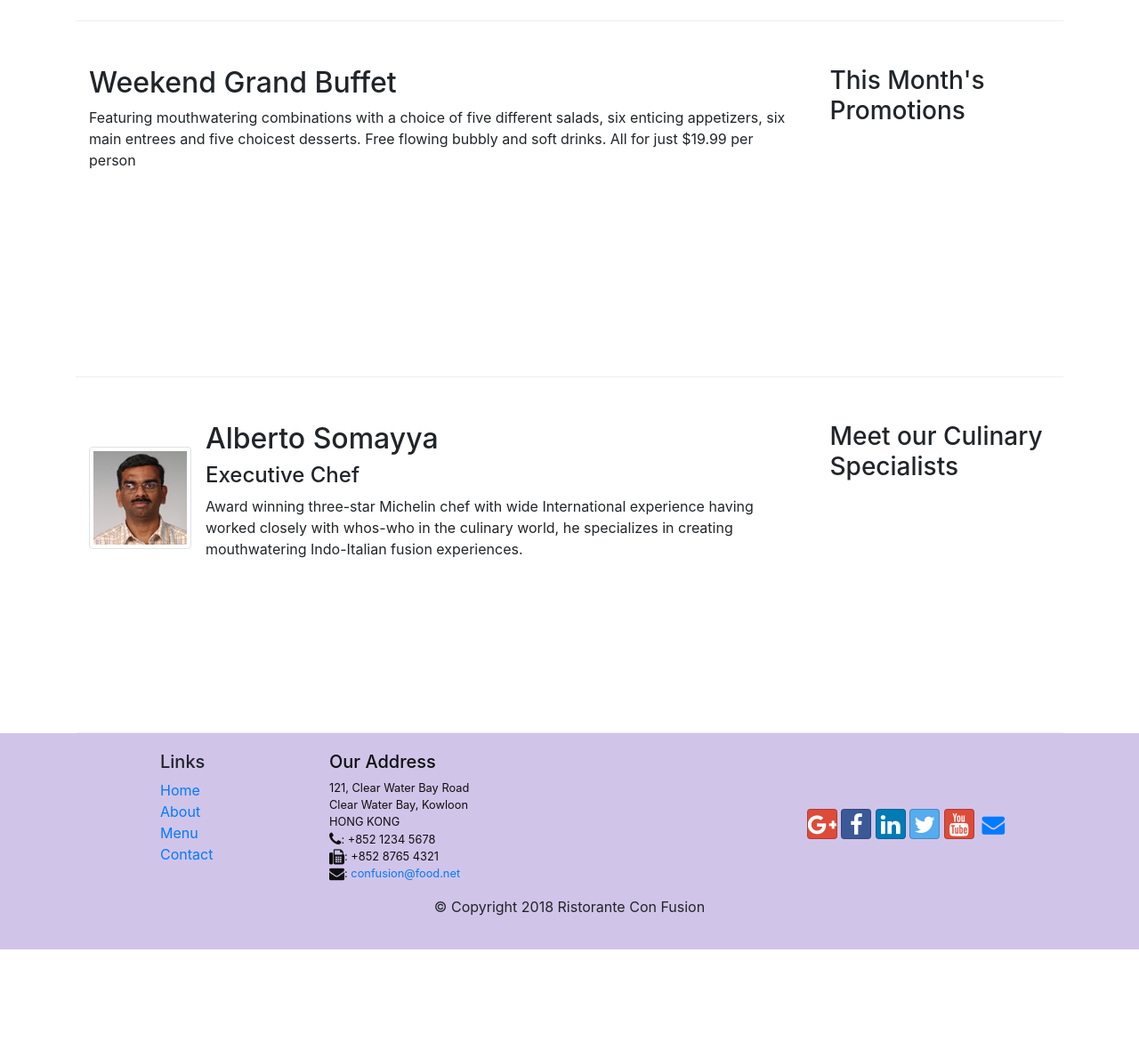
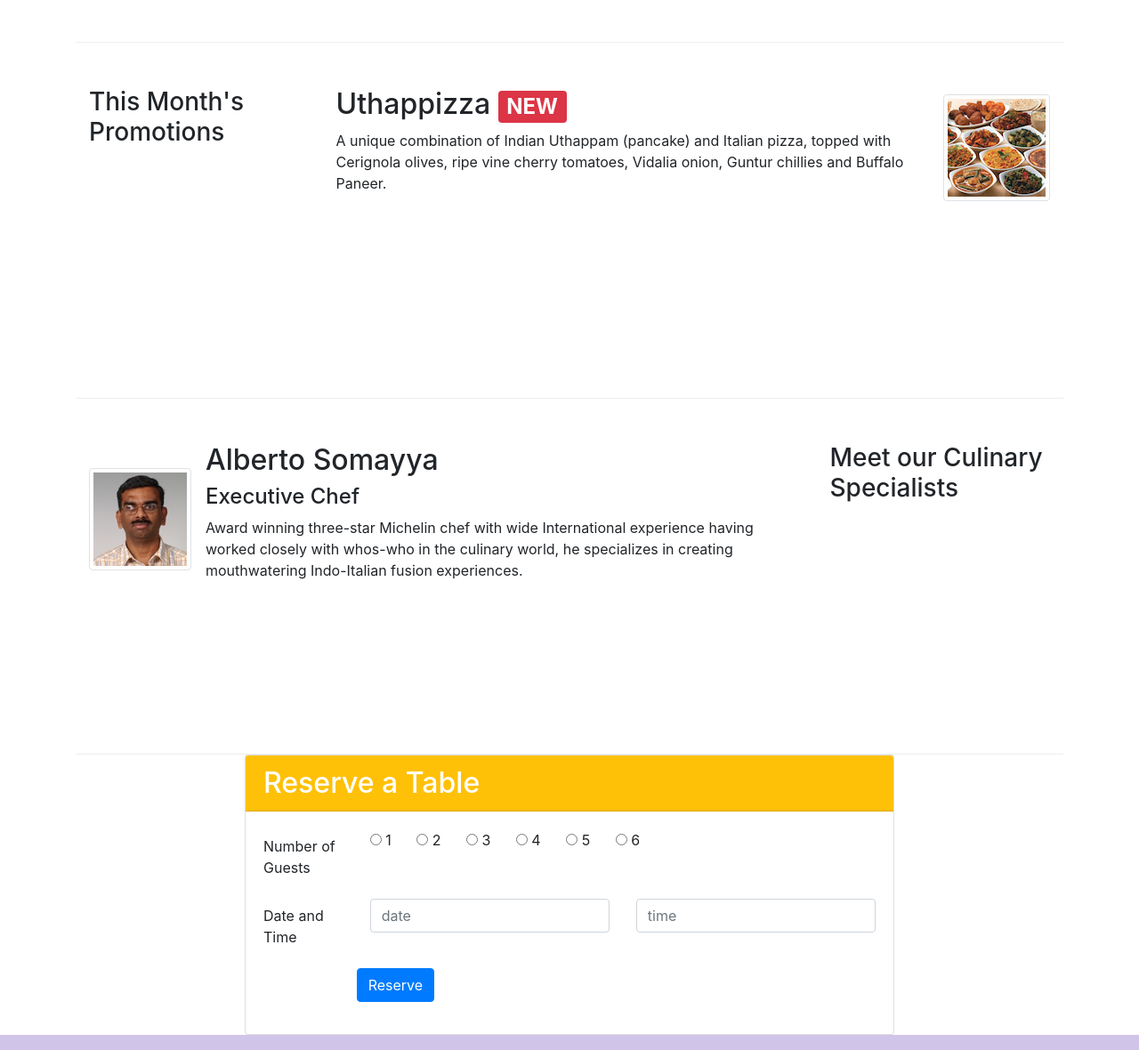
Before and after one commit to avas27/Bootstrap, a website: page index.html in a window 1280 px wide. Shown: the part 686-1866 px from the top of the page at 89% size. Before the commit the page ends 1753 px from the top, so only its background shows below. Drawn offline with nearby package versions, Linux system fonts and the light colour scheme.

Commit message:
assignment-2

```diff
--- a/index.html
+++ b/index.html
@@ -41,7 +41,7 @@
     <header class="jumbotron">
       <div class="container">
         <div class="row row-header">
-          <div class="col-12 col-sm-10 align-self-center" >
+          <div class="col-12 col-sm-6 align-self-center" >
             <h1>Ristorante con Fusion</h1>
             <p>
               We take inspiration from the World's best cuisines, and create a
@@ -49,8 +49,11 @@
               your culinary senses!
             </p>
           </div>
-          <div class="col-12 col-sm align-self-center">
+          <div class="col-12 col-sm-3 align-self-center">
             <img src="img/logo.png" class="img-fluid">
+        </div>
+        <div class="col-12 col-sm-3 align-self-center">
+          <a href="#reservation" class="btn d-block text-center p-2 btn-warning">Reserve Table</a>
         </div>
         </div>
       </div>
@@ -77,17 +80,22 @@
       </div>
 
       <div class="row row-content">
-        <div class="col-12 col-sm-4 col-md-3  order-sm-last">
+        <div class="col-12 col-sm-4 col-md-3  order-sm-first">
           <h3>This Month's Promotions</h3>
         </div>
         <div class="col col-sm  col-md">
-          <h2>Weekend Grand Buffet</h2>
-          <p>
-            Featuring mouthwatering combinations with a choice of five different
-            salads, six enticing appetizers, six main entrees and five choicest
-            desserts. Free flowing bubbly and soft drinks. All for just $19.99
-            per person
-          </p>
+            <div class="media">
+
+                <div class="media-body">
+                    <h2 class="mt-0">Uthappizza <span class="badge badge-danger">NEW</span> </h2>
+                    <p class="d-none d-sm-block">A unique combination of Indian Uthappam (pancake) and
+                        Italian pizza, topped with Cerignola olives, ripe vine
+                        cherry tomatoes, Vidalia onion, Guntur chillies and
+                        Buffalo Paneer.</p>
+                </div>
+                <img class="d-flex ml-3 img-thumbnail align-self-center"
+                        src="img/buffet.png" alt="Buffet">
+            </div>
         </div>
       </div>
 
@@ -112,6 +120,68 @@
         </div>
       </div>
     </div>
+
+<div class="container">
+  <div class="row" id="reservation">
+    <div class="col-12 col-sm-8 offset-sm-2">
+      <div class="card">
+        <h2 class="card-header bg-warning text-white">Reserve a Table</h2>
+        <div class="card-body">
+          <div class="row">
+            <div class="col-12">
+              <form>
+                <div class="form-group row">
+                  <label class=" col-md-2 col-form-label"
+                    >Number of Guests</label
+                  >
+                  <div class="col-md-8">
+                    <label class="radio-inline">
+                      <input type="radio" name="guest" /> 1
+                    </label>
+                    <label class="radio-inline ml-4">
+                      <input type="radio" name="guest" /> 2
+                    </label>
+                    <label class="radio-inline ml-4">
+                      <input type="radio" name="guest" /> 3
+                    </label>
+                    <label class="radio-inline ml-4">
+                      <input type="radio" name="guest" /> 4
+                    </label>
+                    <label class="radio-inline ml-4">
+                      <input type="radio" name="guest" /> 5
+                    </label>
+                    <label class="radio-inline ml-4">
+                      <input type="radio" name="guest" /> 6
+                    </label>
+                  </div>
+                </div>
+
+              <div class="form-group row">
+                <label for="date" class="col-md-2 col-form-label">Date and Time</label>
+                <div class="col-md-5"><input type="text" id="date" class="form-control" placeholder="date"></div>
+                <div class="col-md-5"><input type="text" class="form-control" placeholder="time"></div>
+              </div>
+              <div class="form-group row">
+                <div class="offset-md-2">   <input type="submit" class="btn btn-primary" value="Reserve"></div>
+
+              </div>
+            </form>
+          </div>
+        </div>
+      </div>
+    </div>
+  </div>
+</div>
+</div>
+              </form>
+            </div>
+          </div>
+        </div>
+      </div>
+    </div>
+  </div>
+</div>
+
 
     <footer class="footer">
       <div class="container">
```
